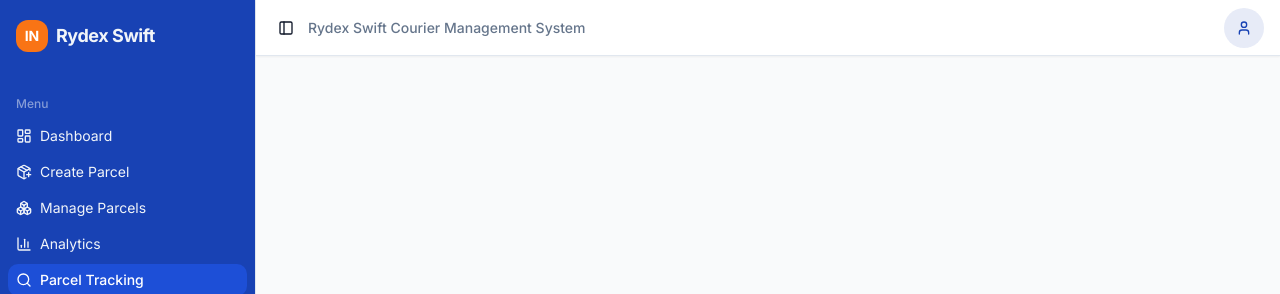
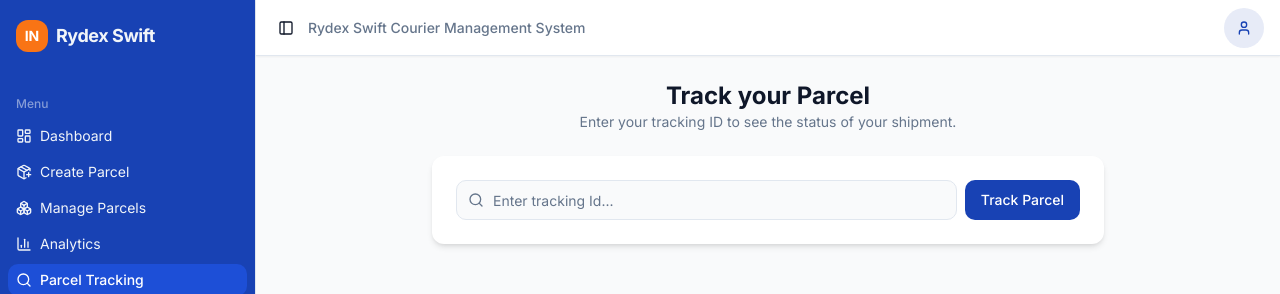
Before and after one commit to sayan-acharyya/Courier-Management-System, a React (Vite) app in the folder Dashboard/: page /tracking in a window 1280 px wide. Shown: the top 294 px of the page. Built offline with nearby package versions, Linux system fonts and the light colour scheme; no server answers; sample sign-in values are in the browser's storage.

Commit message:
parcel tracking done

```diff
--- a/Dashboard/src/components/TrackingTimeline.jsx
+++ b/Dashboard/src/components/TrackingTimeline.jsx
@@ -17,7 +17,7 @@ export function TrackingTimeline({ checkpoints }) {
                 <MapPin className="h-3 w-3"/>
                 <span>{cp.location}</span>
                 <span className="mx-1">•</span>
-                <span>{new Date(cp.timestamp).toLocaleDateString("en-PK", { day: "numeric", month: "short", year: "numeric", hour: "2-digit", minute: "2-digit" })}</span>
+                <span>{new Date(cp.timestamps).toLocaleDateString("en-PK", { day: "numeric", month: "short", year: "numeric", hour: "2-digit", minute: "2-digit" })}</span>
               </div>
             </div>
           </motion.div>);
--- a/Dashboard/src/pages/ParcelTracking.jsx
+++ b/Dashboard/src/pages/ParcelTracking.jsx
@@ -7,8 +7,94 @@ import { Button } from "@/components/ui/button";
 import { TrackingTimeline } from "@/components/TrackingTimeline";
 import { StatusBadge } from "@/components/StatusBadge";
 import { Search } from "lucide-react";
+import { trackParcelThunk } from "../features/parcels/parcelSlice";
 //import { trackParcelThunk } from "@/features/parcels/parcelSlice";
 
+const getParcelStatus = (parcel) => {
+  const checkpoints = parcel?.checkpoints || [];
+  if (!checkpoints.length) return "arrived";
+  return checkpoints[checkpoints.length - 1].status || "arrived";
+};
+
+
 export default function ParcelTracking() {
-  return <></>;
+  const dispatch = useDispatch();
+  const { trackedParcel: result, trackLoading, trackError } = useSelector(state => state.parcels);
+
+  const [query, setQuery] = useState("");
+
+  const handleSearch = async () => {
+    if (!query.trim()) return;
+    await dispatch(trackParcelThunk(query.trim()));
+  }
+
+
+  return <>
+    <motion.div
+      initial={{ opacity: 0, y: 20 }}
+      animate={{ opacity: 1, y: 0 }}
+      className="max-w-2xl mx-auto space-y-6"
+    >
+      <div className="text-center">
+        <h1 className="text-2xl font-bold ">
+          Track your Parcel
+        </h1>
+        <p className="text-muted-foreground text-sm">
+          Enter your tracking ID to see the status of your shipment.
+        </p>
+      </div>
+
+      <Card className="border-0 shadow-md">
+        <CardContent className="pt-6">
+          <div className="flex gap-2">
+            <div className="relative flex-1">
+              <Search className="absolute left-3 top-1/2 -translate-y-1/2 h-4 w-4 text-muted-foreground" />
+              <Input
+                className="pl-9"
+                placeholder="Enter tracking Id..."
+                value={query}
+                onChange={(e) => setQuery(e.target.value)}
+                onKeyDown={(e) => e.key === "Enter" && handleSearch()}
+              />
+            </div>
+            <Button onClick={handleSearch} disabled={trackLoading}>
+              {trackLoading ? "Tracking..." : "Track Parcel"}
+            </Button>
+          </div>
+        </CardContent>
+      </Card>
+
+      {
+        trackError && (<p className="text-center text-muted-foreground">
+          No parcel found with that tracking ID.</p>)
+      }
+
+      {
+        result && (
+          <motion.div
+            animate={{ opacity: 1, y: 0 }}
+            initial={{ opacity: 0, y: 20 }}
+          >
+            <Card className="border-0 shadow-md">
+              <CardHeader>
+                <div className="flex items-center justify-between">
+                  <CardTitle className="font-mono text-base">
+                    {result.trackingId}
+                  </CardTitle>
+                  <StatusBadge status={getParcelStatus(result)} />
+                </div>
+                <p className="text-sm text-muted-foreground">
+                  {result.originCity} → {result.destinationCity}
+                </p>
+              </CardHeader>
+              <CardContent>
+                <TrackingTimeline checkpoints={result.checkpoints || []} />
+              </CardContent>
+            </Card>
+          </motion.div>
+        )
+      }
+
+    </motion.div>
+  </>;
 }
```
